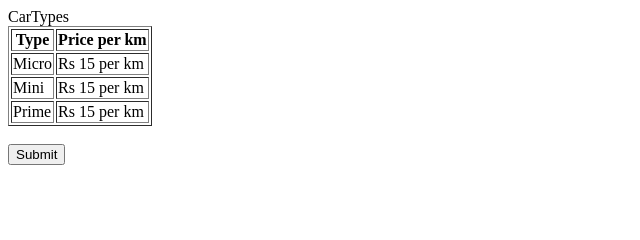
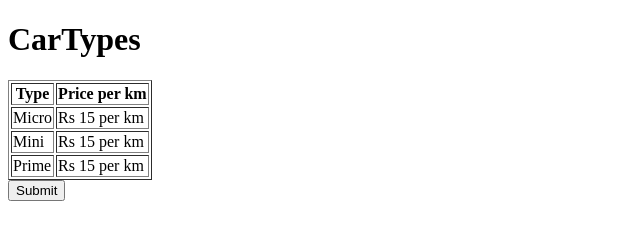
Before and after one commit to kirthika2403/CabApplication-ui, a plain HTML site: page cabapp.html in a window 1280 px wide. Shown: the whole page, without its empty margins (0-640 px from the left). Drawn offline with Linux system fonts and the light colour scheme.

Commit message:
Update cabapp.html

```diff
--- a/cabapp.html
+++ b/cabapp.html
@@ -5,7 +5,6 @@
 <title>Insert title here</title>
 </head>
 <body>
-  <form action="Km.html>
 <h1>CarTypes</h1>
 <table border="1">
 <thead>
@@ -17,7 +16,6 @@
 <tr><td>Prime</td><td>Rs 15 per km</td></tr>
 </tbody>
 </table>
-   <br/>
   <button>Submit</button>
 
 
```
